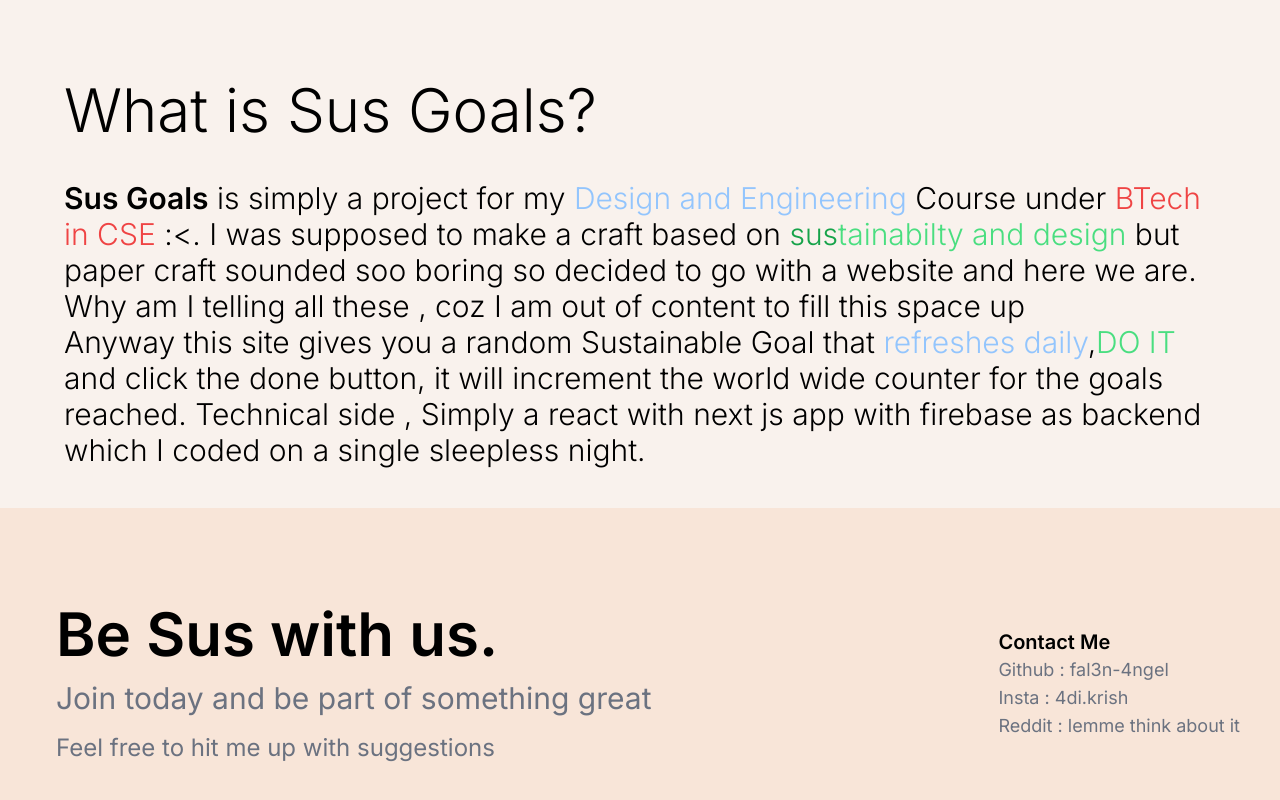
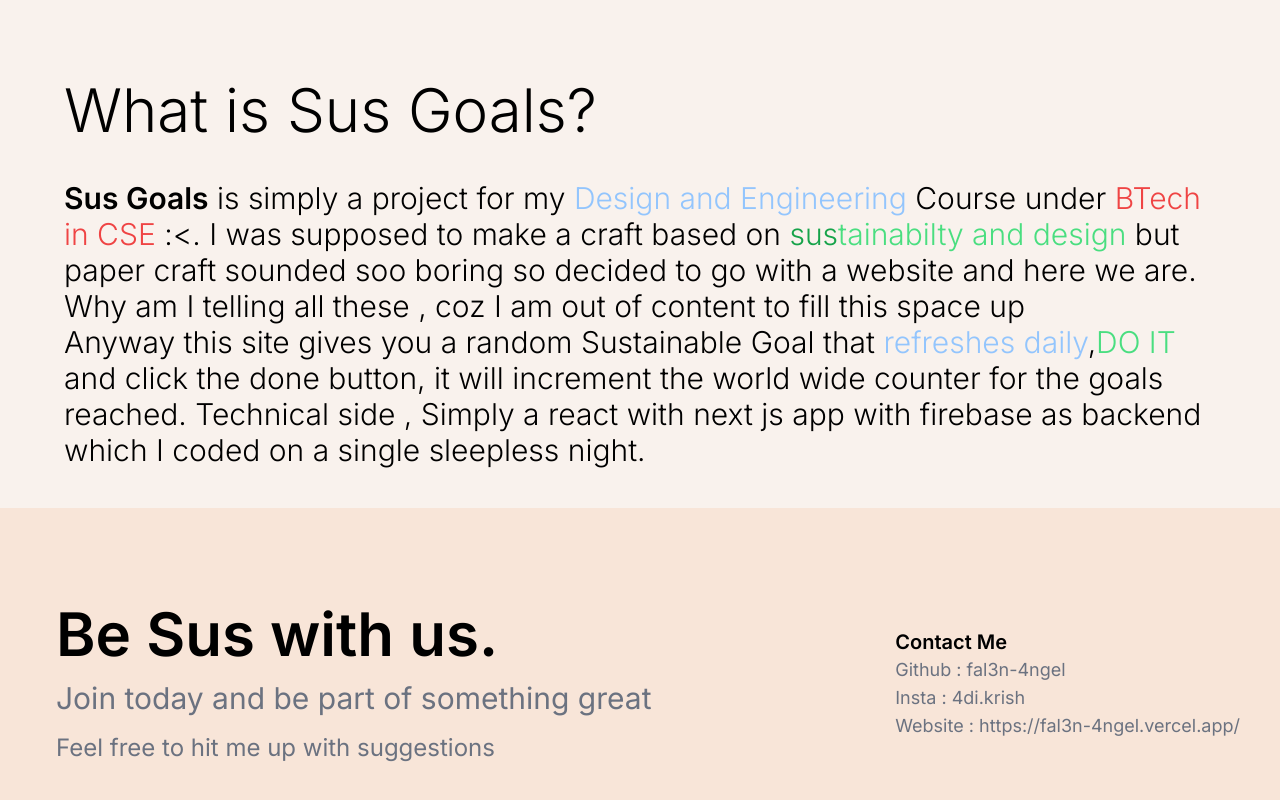
Before and after one commit to fal3n-4ngel/SusGoals, a Next.js app: page / in a window 1280 px wide. Shown: the part 1807-2607 px from the top of the page. Built offline with nearby package versions, Linux system fonts and the light colour scheme; no server answers; the database is empty.

Commit message:
update : Contacts

```diff
--- a/src/app/page.tsx
+++ b/src/app/page.tsx
@@ -153,10 +153,11 @@ export default function Home() {
                   Insta : 4di.krish
                 </div>
               </a>
-
+              <a href="https://fal3n-4ngel.vercel.app/">
               <div className="text-lg text-gray-500 hover:text-black cursor-pointer transition-all duration-600">
-                Reddit : lemme think about it
+                Website : https://fal3n-4ngel.vercel.app/
               </div>
+              </a>
             </div>
           </div>
         </footer>
```
